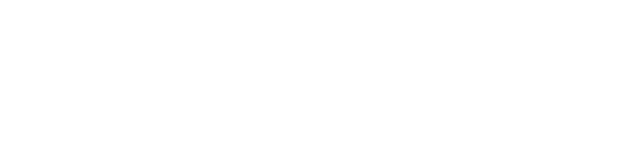
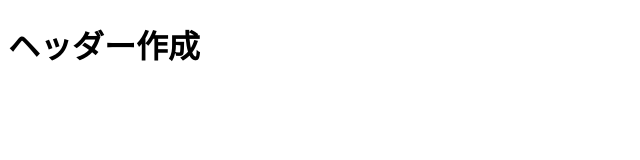
Before and after one commit to ishidasotaro/test-of-final, a plain HTML site: page index.html in a window 1280 px wide. Shown: the whole page, without its empty margins (0-640 px from the left). Drawn offline with Linux system fonts and the light colour scheme.

Commit message:
ヘッダー作成

```diff
--- a/index.html
+++ b/index.html
@@ -6,6 +6,6 @@
     <title>Document</title>
 </head>
 <body>
-
+    <h1>ヘッダー作成</h1>
 </body>
 </html>
```
